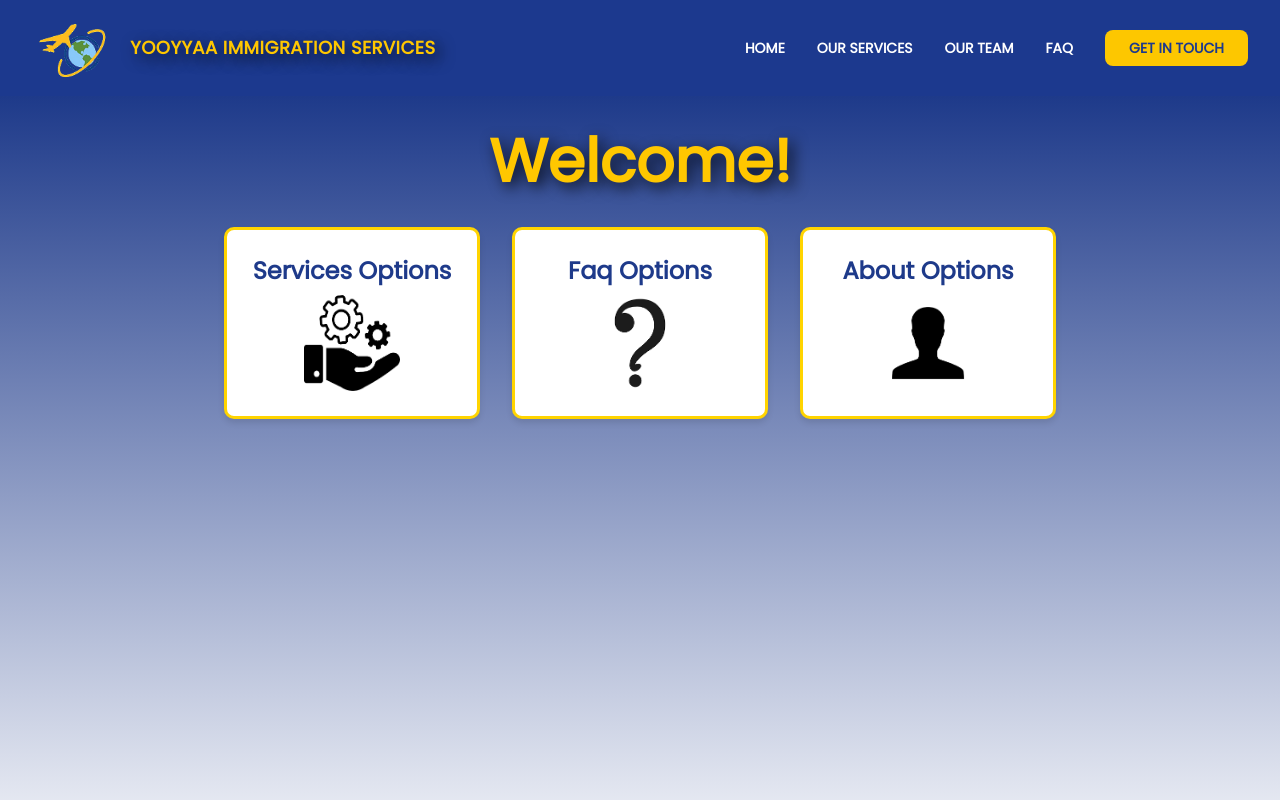
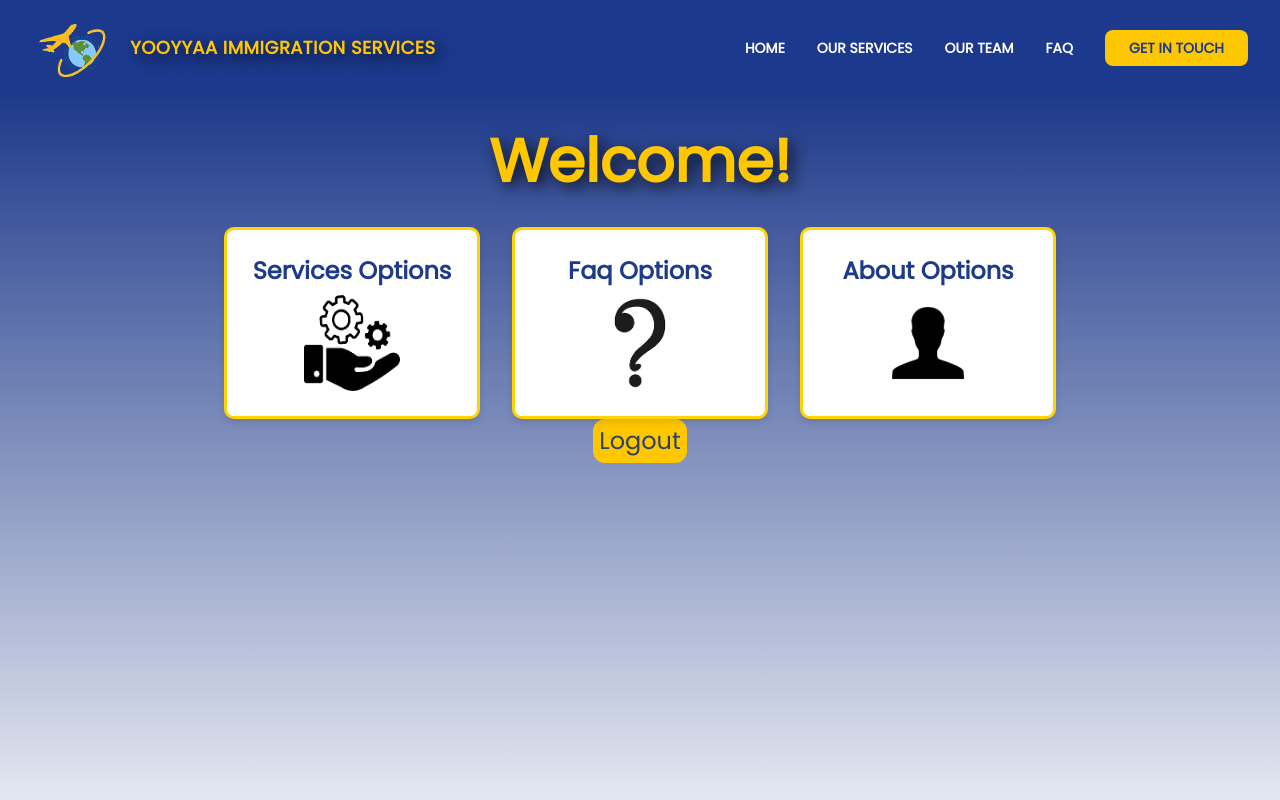
Before and after one commit to BestBow/Yooyyaa-Immigration-Consulting-Website, a React (Vite) app in the folder client/: page /adminLanding in a window 1280 px wide. Shown: the top 800 px of the page. Built offline with nearby package versions, Linux system fonts and the light colour scheme; sample sign-in values are in the browser's storage.

Commit message:
Adjustments to user session, and added logout

```diff
--- a/client/src/App.jsx
+++ b/client/src/App.jsx
@@ -12,6 +12,7 @@ import FAQ from "./pages/FAQ";
 import TermsandPrivacyPolicy from "./Components/termsAndPrivacyPolicy";
 import AdminLanding from "./pages/AdminLanding";
 import Login from "./pages/Login";
+import PrivateRoute from "./pages/PrivateRoute";
 
 function App() {
   return (
@@ -25,7 +26,11 @@ function App() {
         <Route path="/faq" element={<FAQ />} />
         <Route path="/termsAndPrivacy" element={<TermsandPrivacyPolicy />} />
         <Route path="/login" element={<Login />} />
-        <Route path="/adminLanding" element={<AdminLanding/>}/>
+
+        <Route element={<PrivateRoute />}>
+          <Route path="/adminLanding" element={<AdminLanding />} />
+        </Route>
+
       </Routes>
       <Footer />
     </Router>
--- a/client/src/pages/AdminLanding.jsx
+++ b/client/src/pages/AdminLanding.jsx
@@ -5,6 +5,7 @@ import "../styles/global.css";
 import servicesIcon from "../Assets/images/services.png";
 import faqIcon from "../Assets/images/FAQ.png";
 import aboutUsIcon from "../Assets/images/aboutUs.png";
+import Logout from "./Logout";
 
 const AdminLanding = () => {
   const [visibleDropdown, setVisibleDropdown] = useState(null);
@@ -66,7 +67,11 @@ const AdminLanding = () => {
           </div>
         ))}
       </div>
+      <Logout />
     </div>
+
+
+
   );
 };
 
--- a/client/src/pages/Login.jsx
+++ b/client/src/pages/Login.jsx
@@ -32,6 +32,7 @@ function Login() {
     }
 
     else if (userName === "admin" && password === "password") {
+      localStorage.setItem("token",true);
       setIsAuthenticated(true);
     }
   };
--- /dev/null
+++ b/client/src/pages/Logout.jsx
@@ -0,0 +1,14 @@
+import { useNavigate } from "react-router";
+
+export default function Logout(){
+    const navigate = useNavigate();
+
+    const logoutUser = ()=>{
+        localStorage.removeItem("token");
+        navigate("/");
+    }
+
+    return(
+       <button onClick={logoutUser}>Logout</button>
+    );
+}
--- /dev/null
+++ b/client/src/pages/PrivateRoute.jsx
@@ -0,0 +1,7 @@
+import { Navigate, Outlet } from "react-router";
+
+export default function PrivateRoute(){
+
+    const token = localStorage.getItem("token");
+    return token ? <Outlet /> : <Navigate to="/login" />;
+}
```
